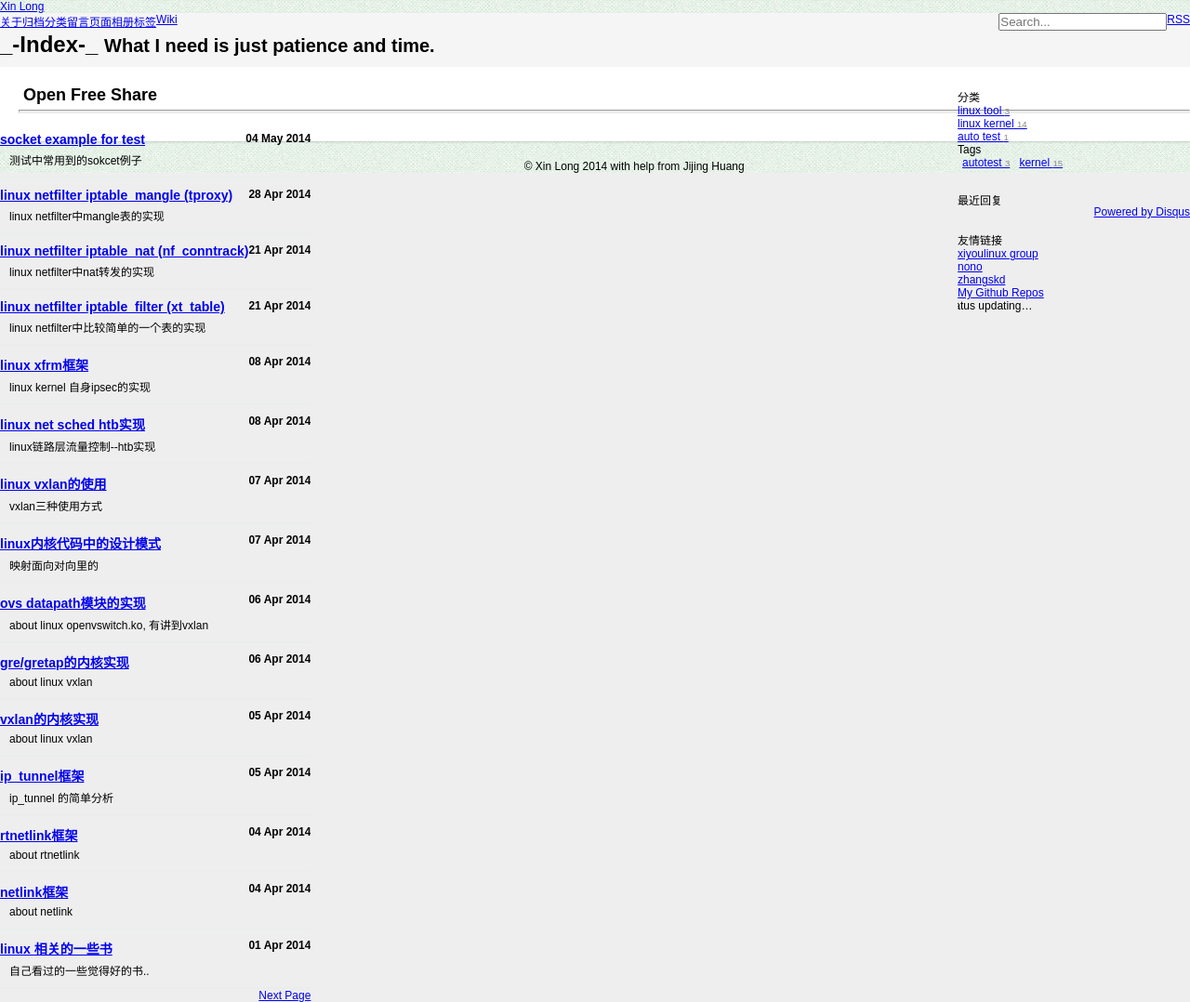
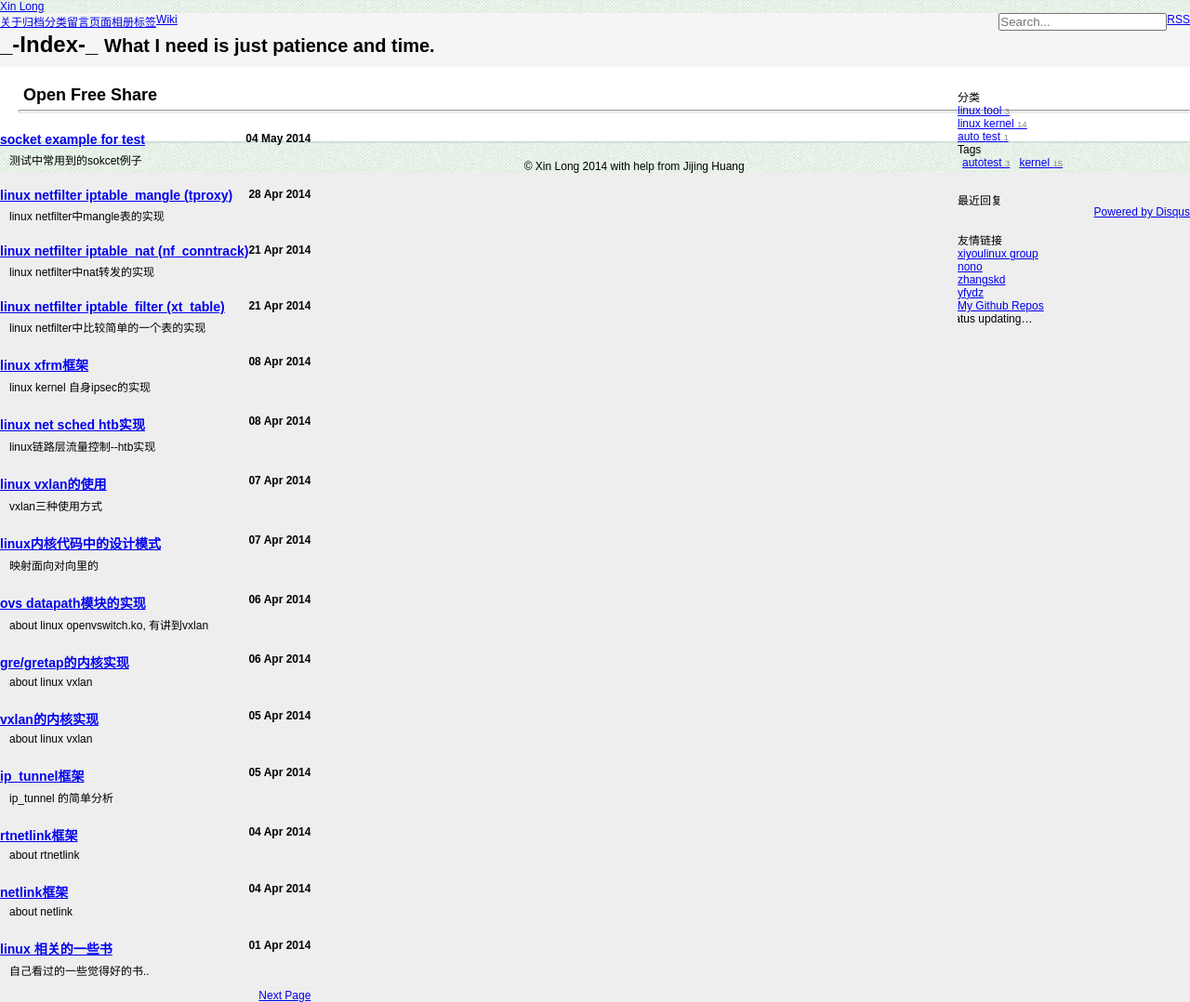
Before and after one commit to fengpsky/lxin.github.io, a Jekyll site: the page built from index.html, in a window 1280 px wide. Shown: the whole page at 93% size. Built offline with Jekyll 4.4.1, drawn with Linux system fonts in a browser that asks for light colours; the list of posts is cut into pages by our own code; comment, search, counter and statistics services are not loaded.

Commit message:
some change

```diff
--- a/index.html
+++ b/index.html
@@ -13,6 +13,9 @@ links:
   - url: "http://blog.csdn.net/zhangskd/article/category/873810"
     name: "zhangskd"
     title: "zhangskd"
+  - url: "http://blog.chinaunix.net/uid/127037.html"
+    name: "yfydz"
+    title: "yfydz"
 ---
 {% include JB/setup %}
 
```
